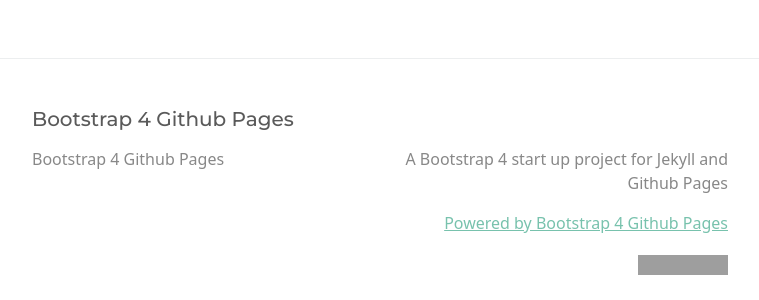
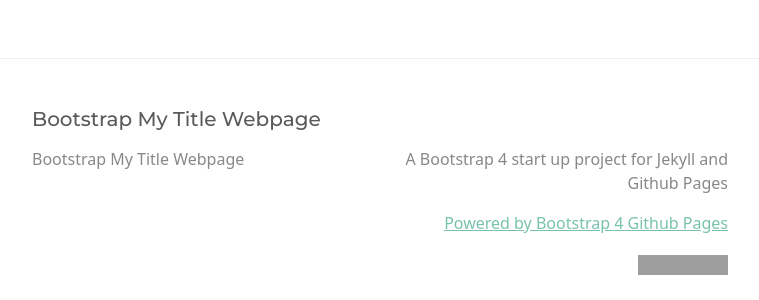
Before and after one commit to taiskandar2/taita_learn4life, a Jekyll site: the page built from index.md, in a window 1280 px wide and 900 px high, scrolled down 2544 px. Shown: the part 561-861 px from the top of the window, without its empty margins (260-1019 px from the left). Built offline with Jekyll 4.4.1, drawn with Linux system fonts in a browser that asks for light colours; some of the changed text lies outside the part shown; grey boxes are pictures that could not be loaded.

Commit message:
Update _config.yml

```diff
--- a/_config.yml
+++ b/_config.yml
@@ -13,7 +13,7 @@
 # you will see them accessed via {{ site.title }}, {{ site.email }}, and so on.
 # You can create any custom variable you would like, and they will be accessible
 # in the templates via {{ site.myvariable }}.
-title: Bootstrap 4 Github Pages
+title: Bootstrap My Title Webpage
 email: ""
 description: >- # this means to ignore newlines until "baseurl:"
   A Bootstrap 4 start up project for Jekyll and Github Pages
```
